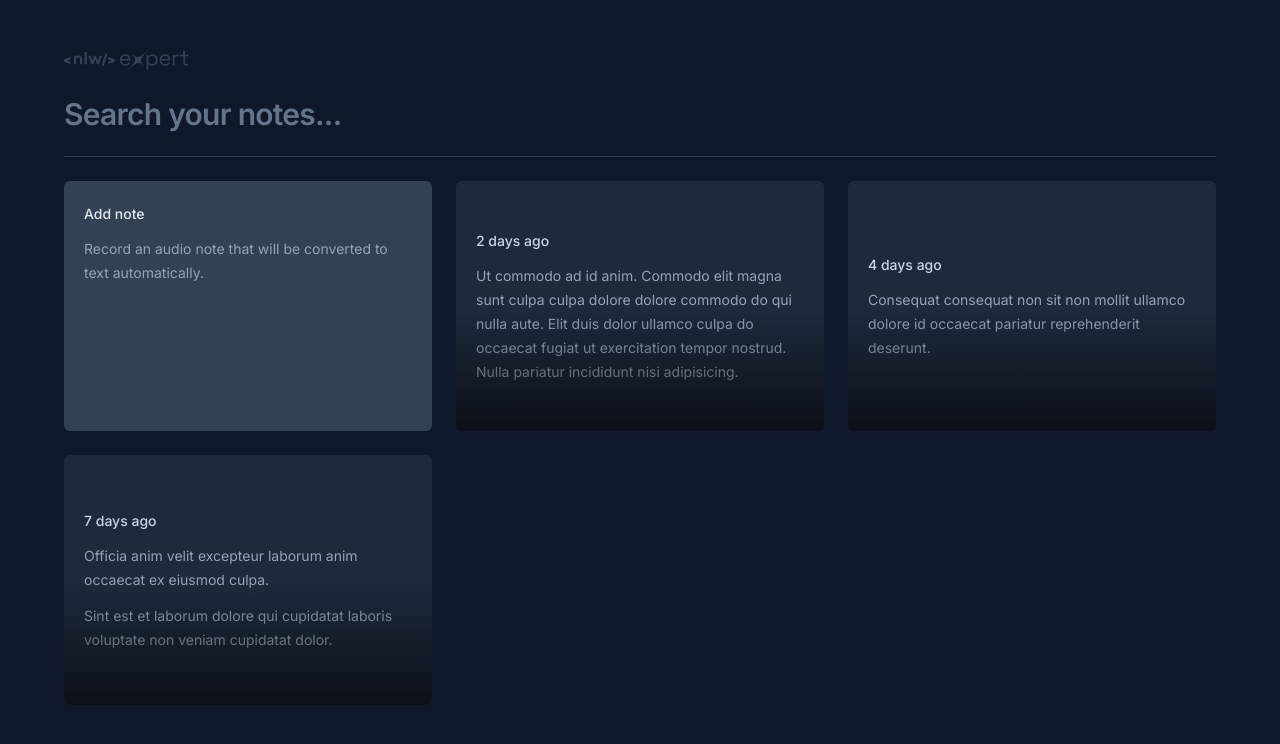
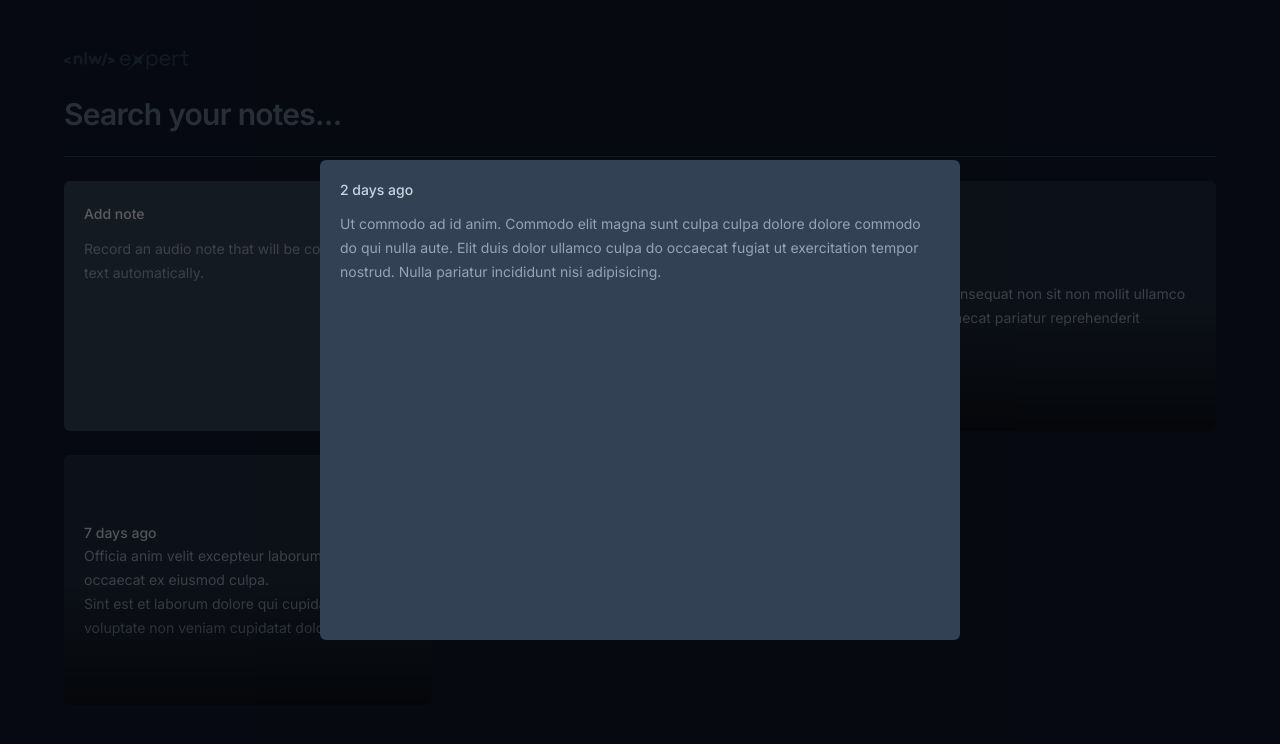
Before and after one commit to guibafica/nlw_expert_notes, a React (Vite) app: page / in a window 1280 px wide. Both pictures are taken after a click on the button 640 px from the left and 306 px from the top of the page. Shown: the top 744 px of the page. Built offline with nearby package versions, Linux system fonts and the light colour scheme.

Commit message:
Create react dialog using Radix lib

```diff
--- a/package.json
+++ b/package.json
@@ -9,6 +9,7 @@
     "preview": "vite preview"
   },
   "dependencies": {
+    "@radix-ui/react-dialog": "^1.0.5",
     "react": "^18.2.0",
     "react-dom": "^18.2.0"
   },
--- a/src/components/note-card.tsx
+++ b/src/components/note-card.tsx
@@ -1,3 +1,5 @@
+import * as Dialog from "@radix-ui/react-dialog";
+
 interface INoteCardProps {
   title: string;
   body: string[];
@@ -5,7 +7,8 @@ interface INoteCardProps {
 
 export function NoteCard(payload: INoteCardProps) {
   return (
-    <button className="rounded-md text-left bg-slate-800 p-5 space-y-3 overflow-hidden relative outline-none hover:ring-2 hover:ring-slate-600 focus-visible:ring-2 focus-visible:ring-lime-400">
+    <Dialog.Root>
+      <Dialog.Trigger className="rounded-md text-left flex-col bg-slate-800 p-5 gap-3 overflow-hidden relative outline-none hover:ring-2 hover:ring-slate-600 focus-visible:ring-2 focus-visible:ring-lime-400">
         <span className="text-sm font-medium text-slate-300">
           {payload.title}
         </span>
@@ -17,6 +20,28 @@ export function NoteCard(payload: INoteCardProps) {
         ))}
 
         <div className="absolute bottom-0 left-0 right-0 h-1/2 bg-gradient-to-t from-black/60 to-black/0 pointer-events-none" />
-    </button>
+      </Dialog.Trigger>
+
+      <Dialog.Portal>
+        <Dialog.Overlay className="inset-0 fixed bg-black/60" />
+
+        <Dialog.Content className="overflow-hidden fixed left-1/2 top-1/2 -translate-x-1/2 -translate-y-1/2 h-[60vh] max-w-[640px] w-full bg-slate-700 rounded-md flex flex-col outline-none">
+          <div className="flex flex-1 flex-col gap-3 p-5">
+            <span className="text-sm font-medium text-slate-300">
+              {payload.title}
+            </span>
+
+            {payload.body.map((bodyText) => (
+              <p
+                className="text-sm leading-6 text-slate-400"
+                key={Math.random()}
+              >
+                {bodyText}
+              </p>
+            ))}
+          </div>
+        </Dialog.Content>
+      </Dialog.Portal>
+    </Dialog.Root>
   );
 }
```
Also changed, not shown: 1 other file (tests, documents, lock files or other folders). Lines whose indentation alone changed are shown as unchanged.
